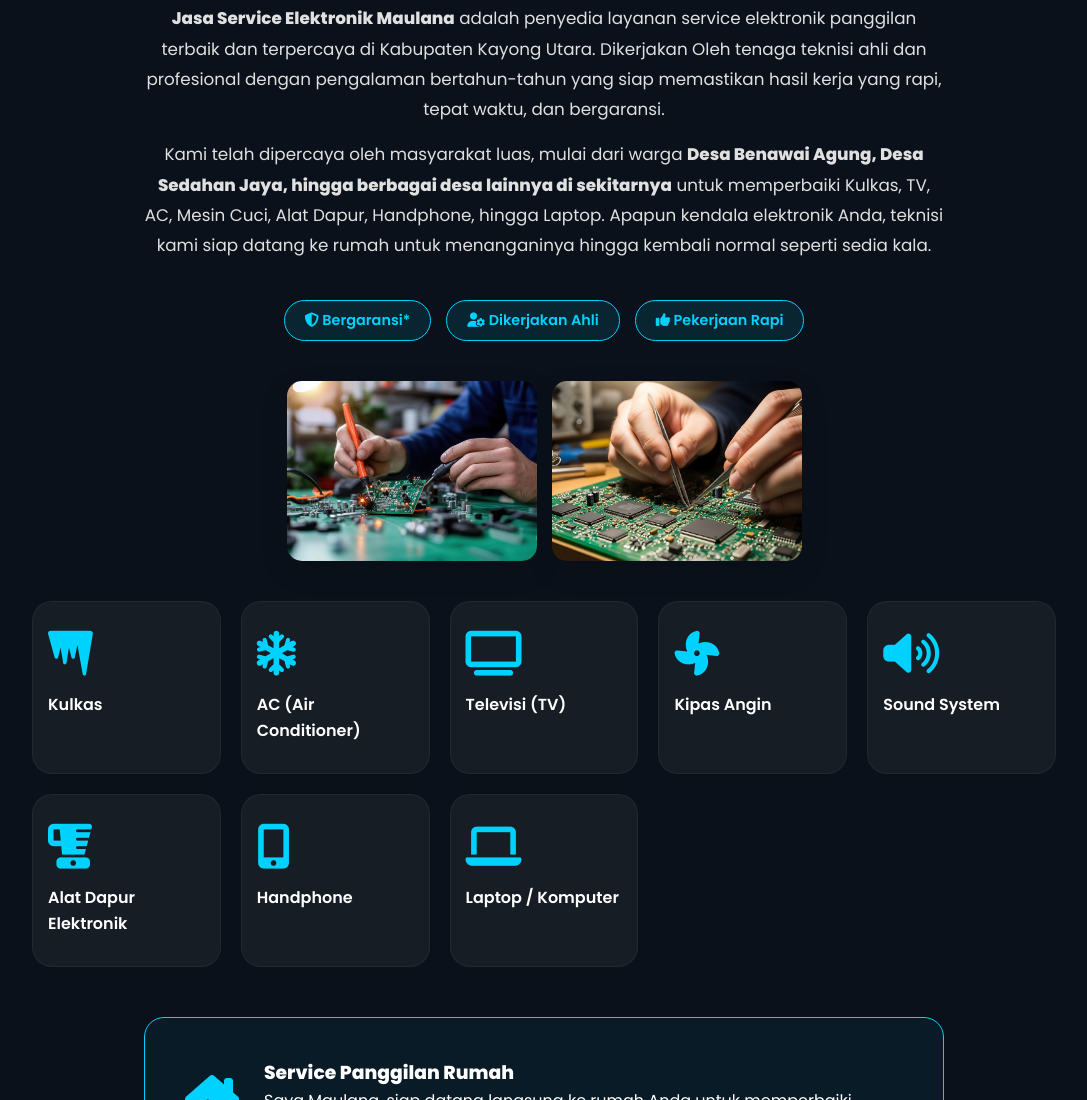
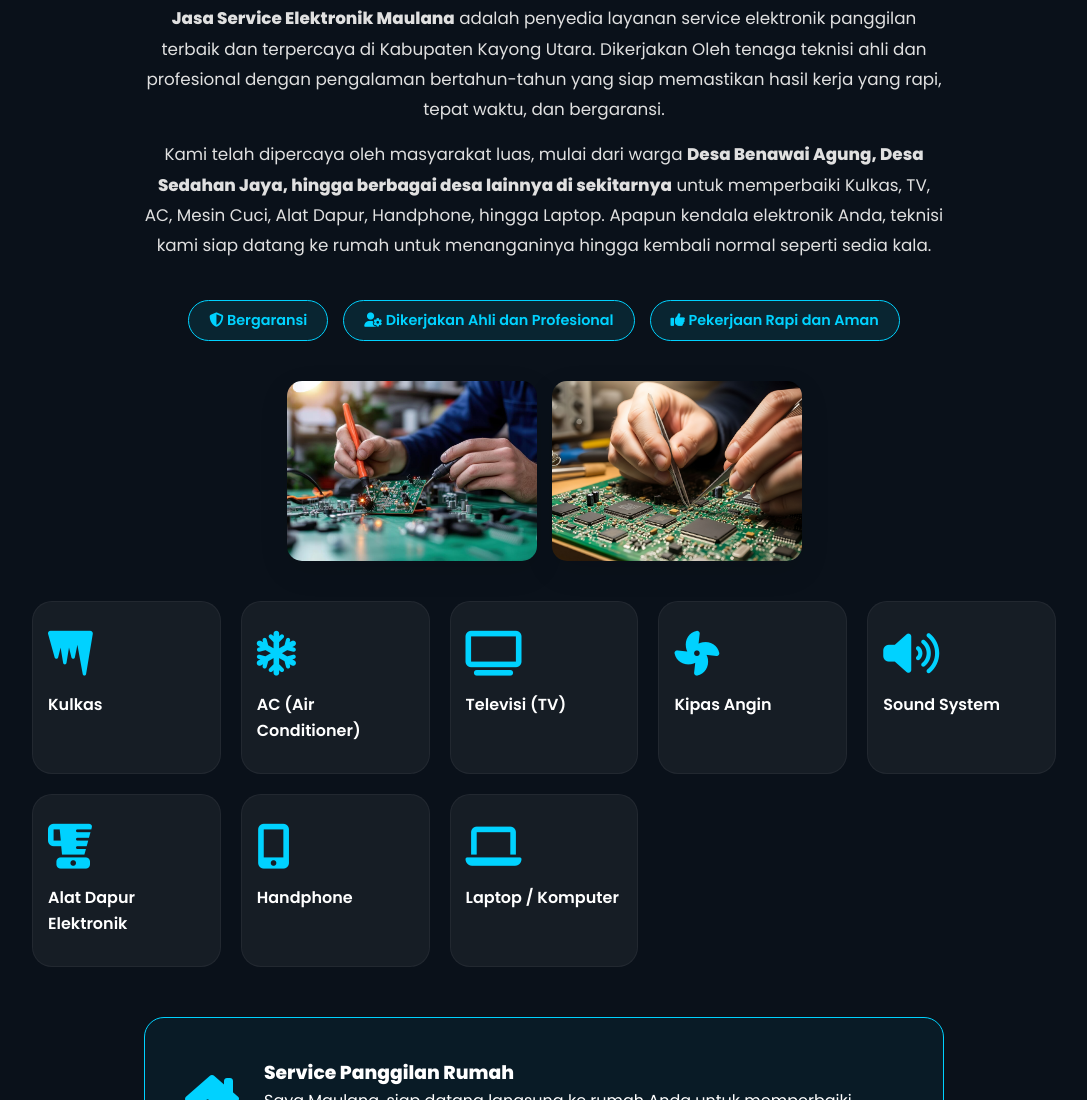
Before and after one commit to syarifcode/imiqacell, a plain HTML site: page index.html in a window 1280 px wide. Shown: the part 2277-3377 px from the top of the page, without its empty margins (96-1183 px from the left). Drawn offline with Linux system fonts and the light colour scheme.

Commit message:
Update index.html

```diff
--- a/index.html
+++ b/index.html
@@ -116,9 +116,9 @@
         </div>
 
         <div class="guarantee-box">
-            <span class="badge"><i class="fa-solid fa-shield-halved"></i> Bergaransi*</span>
-            <span class="badge"><i class="fa-solid fa-user-gear"></i> Dikerjakan Ahli</span>
-            <span class="badge"><i class="fa-solid fa-thumbs-up"></i> Pekerjaan Rapi</span>
+            <span class="badge"><i class="fa-solid fa-shield-halved"></i> Bergaransi</span>
+            <span class="badge"><i class="fa-solid fa-user-gear"></i> Dikerjakan Ahli dan Profesional</span>
+            <span class="badge"><i class="fa-solid fa-thumbs-up"></i> Pekerjaan Rapi dan Aman</span>
         </div>
 
         <div class="gallery-container">
```
